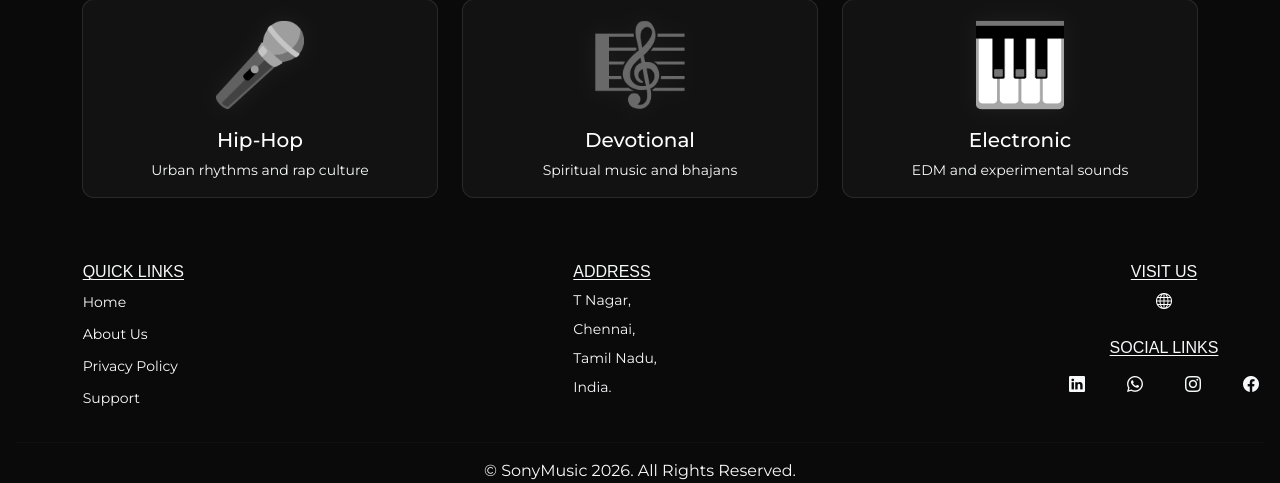
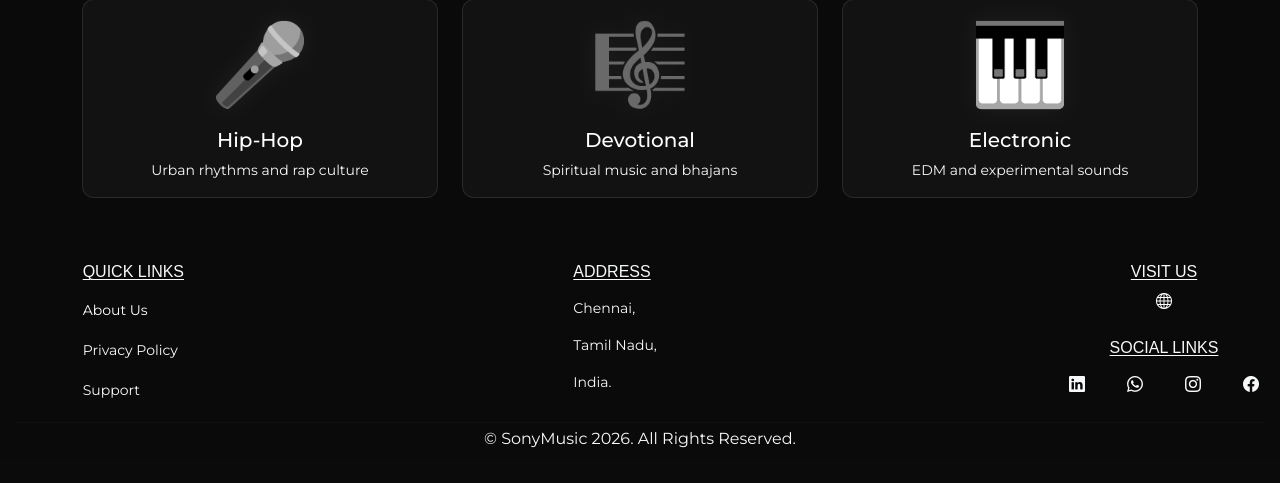
Before and after one commit to kishorehitter/Sonymusic, a Django app: page / in a window 1280 px wide. Shown: the part 2254-2737 px from the top of the page. After the commit the page ends 2702 px from the top, so only its background shows below. Run offline with Django 5.2, Linux system fonts and the light colour scheme; data that the repository does not hold is empty; some libraries are stand-ins or nearby versions.

Commit message:
footer aligned

```diff
--- a/sonyApp/templates/sonyApp/inc/footer.html
+++ b/sonyApp/templates/sonyApp/inc/footer.html
@@ -7,10 +7,10 @@
         <div class="col-6 col-sm-6 col-md-4 col-lg-4 mx-md-auto ">
             <div class="col-12 col-sm-12 col-md-8 col-lg-8 mx-md-auto " >
             <h5 class="text-light fs-6 text-uppercase" style="text-decoration: underline; text-underline-offset: 2px; text-decoration-thickness: 0.5px; font-family: sans-serif; ">Quick Links</h5>
-            <ul class="list-unstyled mt-1 " >
-                <li class="mb-md-2"><a href="{% url 'home' %}" class="text-light changeOver small text-decoration-none">Home</a></li>
-                <li class="mb-md-2"><a href="#" class="text-white small changeOver text-decoration-none">About Us</a></li>
-                <li class="mb-md-2"><a href="#" class="text-light changeOver small text-decoration-none">Privacy Policy</a></li>
+            <ul class="list-unstyled mt-3" >
+                <!-- <li class="mb-md-2"><a href="{% url 'home' %}" class="text-light changeOver small text-decoration-none">Home</a></li> -->
+                <li class="mb-md-3"><a href="#" class="text-white small changeOver text-decoration-none">About Us</a></li>
+                <li class="mb-md-3"><a href="#" class="text-light changeOver small text-decoration-none">Privacy Policy</a></li>
                 <li ><a href="#" class="text-light changeOver small text-decoration-none">Support</a></li>
             </ul>
             </div>
@@ -20,12 +20,12 @@
         <div class="col-6 col-sm-6 col-md-4 col-lg-4 " >
             <div class="col-sm-6 col-md-6 col-lg-4 mx-md-auto ">
                 <h5 class="text-light fs-6 text-uppercase" style="text-decoration: underline; text-underline-offset: 2px; text-decoration-thickness: 0.5px; font-family: sans-serif;">Address</h5>
-                <ul class="list-unstyled mt-1 ">
+                <ul class="list-unstyled mt-3">
                     <li class="text-light small thin mb-md-2"></li>
-                    <li class="text-light small thin mb-md-2">T Nagar,</li>
-                    <li class="text-light small thin mb-md-2">Chennai,</li>
-                    <li class="text-light small thin mb-md-2">Tamil Nadu,</li>
-                    <li class="text-light small thin mb-md-2">India.</li>
+                    <!-- <li class="text-light small thin mb-md-2">T Nagar,</li> -->
+                    <li class="text-light small thin mb-md-3">Chennai,</li>
+                    <li class="text-light small thin mb-md-3">Tamil Nadu,</li>
+                    <li class="text-light small thin">India.</li>
                     <!-- <li class="text-light small thin mb-md-2" style="text-decoration: underline; text-underline-offset: 2px; text-decoration-thickness: 0.5px;"><a class="changeOver text-decoration-none text-white fs-6" href="https://kishore-portfolio-121.onrender.com/">Visit us <i class="bi bi-globe text-white fs-6"></i> </a></li> -->
                 </ul>
             </div>
@@ -71,6 +71,6 @@
 
     </div>
 
-    <hr style="color: rgba(252, 247, 247, 0.1);">
-    <p class="text-center text-light mb-0 text-decoration-none">&copy; SonyMusic {% now "Y" %}. All Rights Reserved.</p>
+    <hr class="py-0 my-1" style="color: rgba(252, 247, 247, 0.1);">
+    <p class="text-center text-light mb-2 text-decoration-none">&copy; SonyMusic {% now "Y" %}. All Rights Reserved.</p>
 </div>
```
